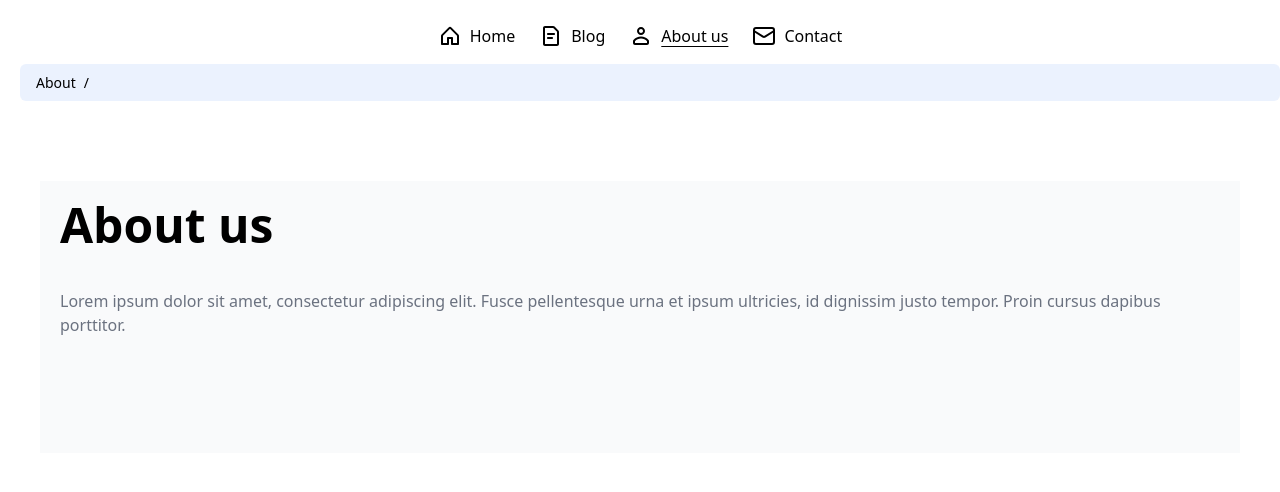
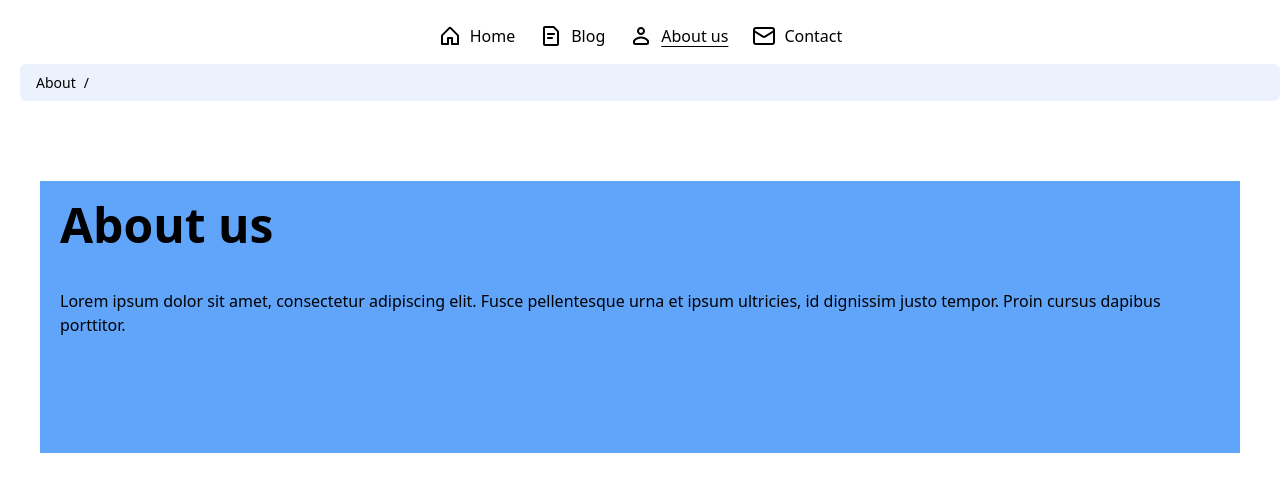
Before and after one commit to officialrajdeepsingh/nexify, a Next.js app: page /about in a window 1280 px wide. Shown: the top 492 px of the page. Built offline with nearby package versions, Linux system fonts and the light colour scheme.

Commit message:
update the about page

```diff
--- a/app/about/page.tsx
+++ b/app/about/page.tsx
@@ -1,9 +1,9 @@
 export default async function page() {
   return (
     <div className="mx-auto w-full max-w-7xl px-5 py-16 md:px-10 md:py-20">
-      <div className="mb-6 bg-gray-50 p-5">
+      <div className="mb-6 bg-blue-400 p-5">
         <h2 className="mb-6 text-3xl font-bold md:text-5xl lg:mb-10"> About us </h2>
-        <p className="mb-8 text-sm text-gray-500 sm:text-base lg:mb-24"> Lorem ipsum dolor sit amet, consectetur adipiscing elit. Fusce pellentesque urna et ipsum ultricies, id dignissim justo tempor. Proin cursus dapibus porttitor. </p>
+        <p className="mb-8 text-sm sm:text-base lg:mb-24"> Lorem ipsum dolor sit amet, consectetur adipiscing elit. Fusce pellentesque urna et ipsum ultricies, id dignissim justo tempor. Proin cursus dapibus porttitor. </p>
       </div>
 
     </div>
```
